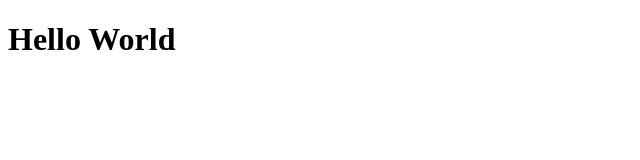
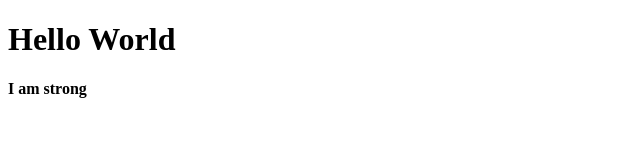
Before and after one commit to MichalNielubszyc/git-course-2, a plain HTML site: page index.html in a window 1280 px wide. Shown: the whole page, without its empty margins (0-640 px from the left). Drawn offline with Linux system fonts and the light colour scheme.

Commit message:
added strong content

```diff
--- a/index.html
+++ b/index.html
@@ -9,5 +9,6 @@
     <h1>
     Hello World
     </h1>
+    <strong>I am strong</strong>
 </body>
 </html>
```
